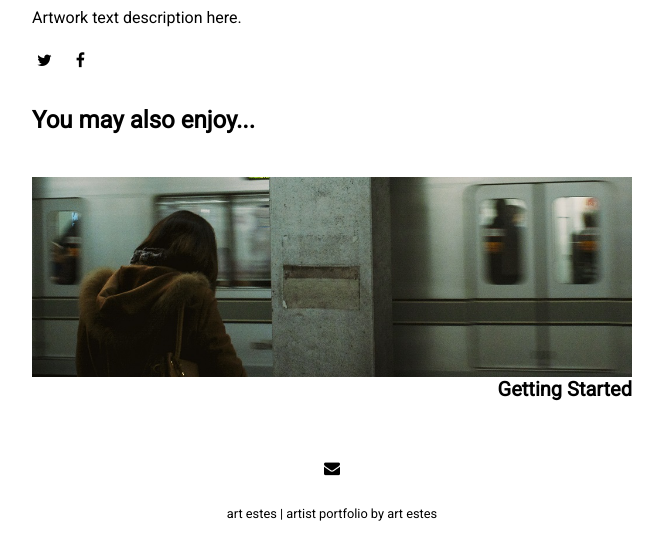
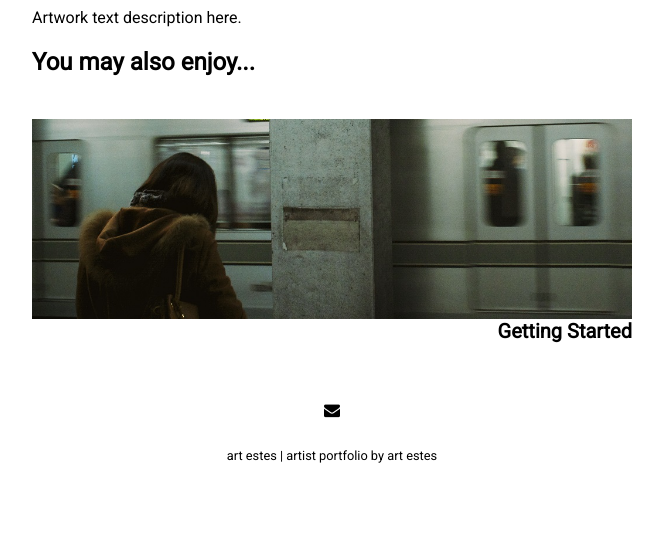
Before and after one commit to art-makes-art/art-makes-art.github.io, a Jekyll site: the page built from _posts/2026-11-06-space-odyssey.md, in a window 1280 px wide and 1034 px high. Shown: the part 482-1034 px from the top of the window, without its empty margins (308-971 px from the left). Built offline with Jekyll 4.4.1, drawn with Linux system fonts in a browser that asks for light colours; nearby versions of some CDN libraries.

Commit message:
do not feel free to share

```diff
--- a/_includes/post-share.html
+++ b/_includes/post-share.html
@@ -1,7 +1,7 @@
-<div class="post-share">
-  <div class="post-date">{{ site.data.settings.sharing_button_prompt }}</div>
-  <div class="sharing-icons">
-    <a href="https://twitter.com/intent/tweet?text={{ page.title }}&amp;url={{ site.github.url }}{{ page.url }}" target="_blank"><i class="fa fa-twitter" aria-hidden="true"></i></a>
-    <a href="https://www.facebook.com/sharer/sharer.php?u={{ site.github.url }}{{ page.url }}&amp;title={{ page.title }}" target="_blank"><i class="fa fa-facebook" aria-hidden="true"></i></a>
-  </div>
-</div>
+<!--<div class="post-share">-->
+<!--  <div class="post-date">{{ site.data.settings.sharing_button_prompt }}</div>-->
+<!--  <div class="sharing-icons">-->
+<!--    <a href="https://twitter.com/intent/tweet?text={{ page.title }}&amp;url={{ site.github.url }}{{ page.url }}" target="_blank"><i class="fa fa-twitter" aria-hidden="true"></i></a>-->
+<!--    <a href="https://www.facebook.com/sharer/sharer.php?u={{ site.github.url }}{{ page.url }}&amp;title={{ page.title }}" target="_blank"><i class="fa fa-facebook" aria-hidden="true"></i></a>-->
+<!--  </div>-->
+<!--</div>-->
```
